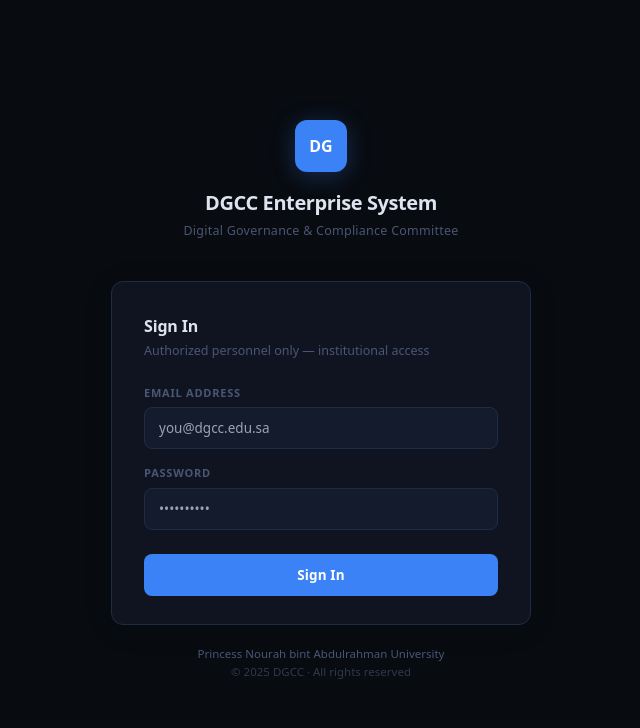
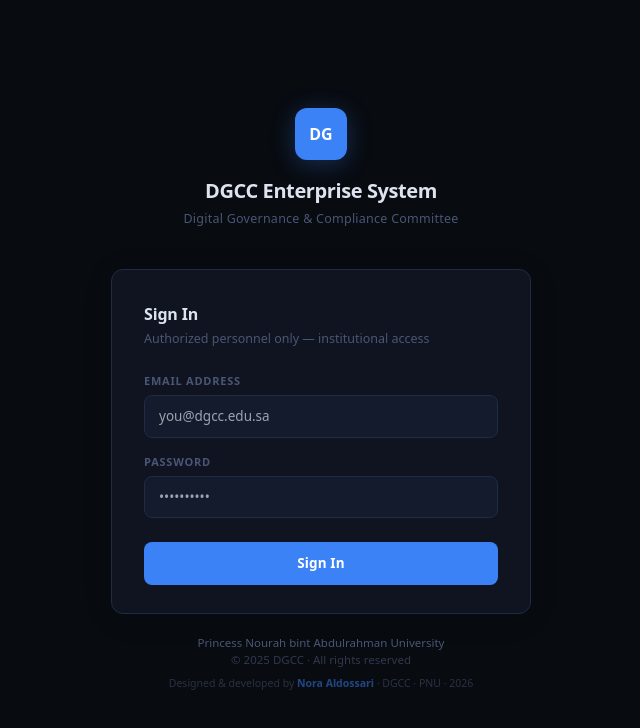
Before and after one commit to noa785/DET, a Next.js app: page /auth/login in a window 1280 px wide. Shown: the top 728 px of the page, without its empty margins (319-959 px from the left). Built offline with nearby package versions, Linux system fonts and the light colour scheme; no server answers.

Commit message:
add developer credit footer

```diff
--- a/src/app/auth/login/LoginForm.tsx
+++ b/src/app/auth/login/LoginForm.tsx
@@ -148,6 +148,9 @@
         Princess Nourah bint Abdulrahman University<br />
         <span style={{ opacity: 0.6 }}>© 2025 DGCC · All rights reserved</span>
       </p>
+      <p style={{ textAlign: 'center', fontSize: 10.5, color: 'var(--text-3)', marginTop: 8, opacity: 0.5 }}>
+        Designed & developed by <span style={{ fontWeight: 600, color: 'var(--accent)', opacity: 1 }}>Nora Aldossari</span> · DGCC · PNU · 2026
+      </p>
     </div>
   );
 }
--- a/src/components/layout/AppShell.tsx
+++ b/src/components/layout/AppShell.tsx
@@ -250,6 +250,25 @@
           ))}
         </nav>
 
+        {/* Developer Credit */}
+        {sidebarOpen && (
+          <div style={{
+            padding: '8px 14px 6px',
+            borderTop: '1px solid var(--border)',
+            flexShrink: 0,
+          }}>
+            <div style={{ fontSize: 9.5, color: 'var(--text-3)', letterSpacing: '0.02em' }}>
+              Designed & developed by
+            </div>
+            <div style={{ fontSize: 10.5, fontWeight: 600, color: 'var(--accent)', letterSpacing: '0.01em' }}>
+              Nora Aldossari
+            </div>
+            <div style={{ fontSize: 9, color: 'var(--text-3)', opacity: 0.7 }}>
+              DGCC · PNU · 2026
+            </div>
+          </div>
+        )}
+
         {/* Bottom */}
         <div style={{ padding: '6px 6px 8px', borderTop: '1px solid var(--border)', flexShrink: 0 }}>
           <button onClick={toggleTheme} title={theme === 'dark' ? 'Light Mode' : 'Dark Mode'}
```
